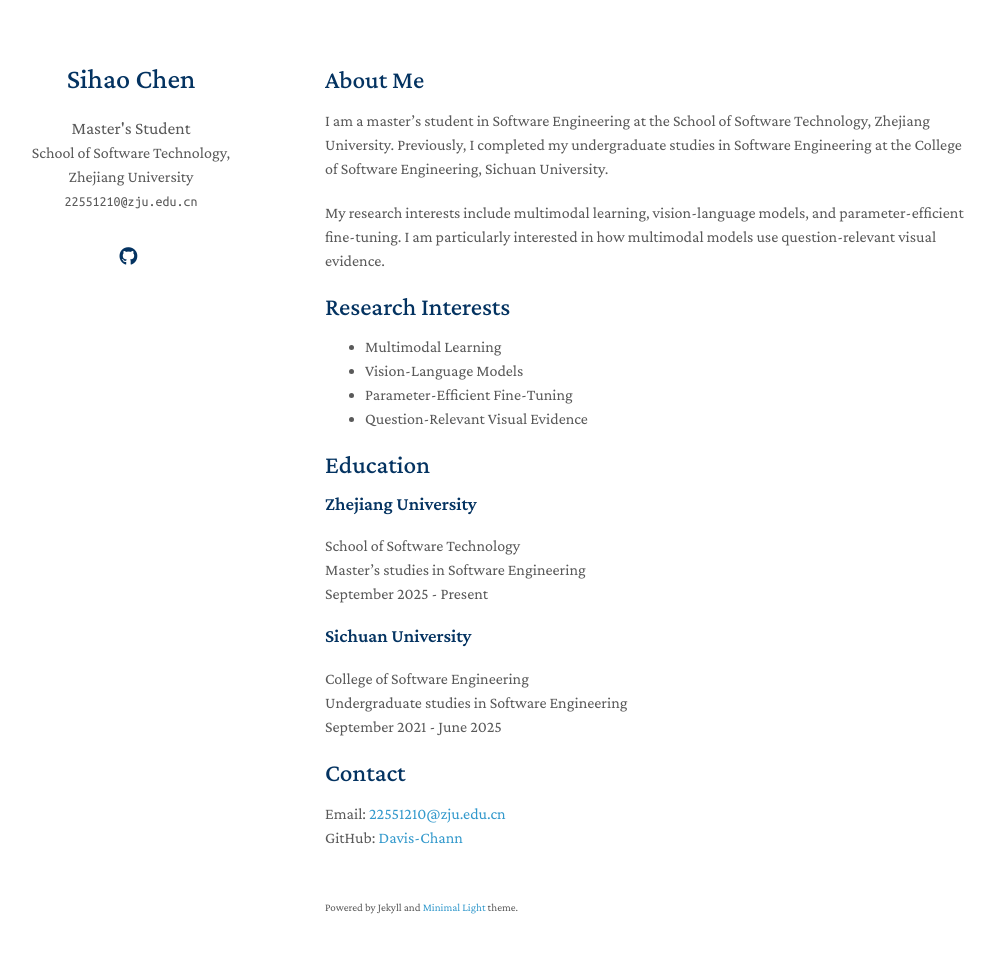
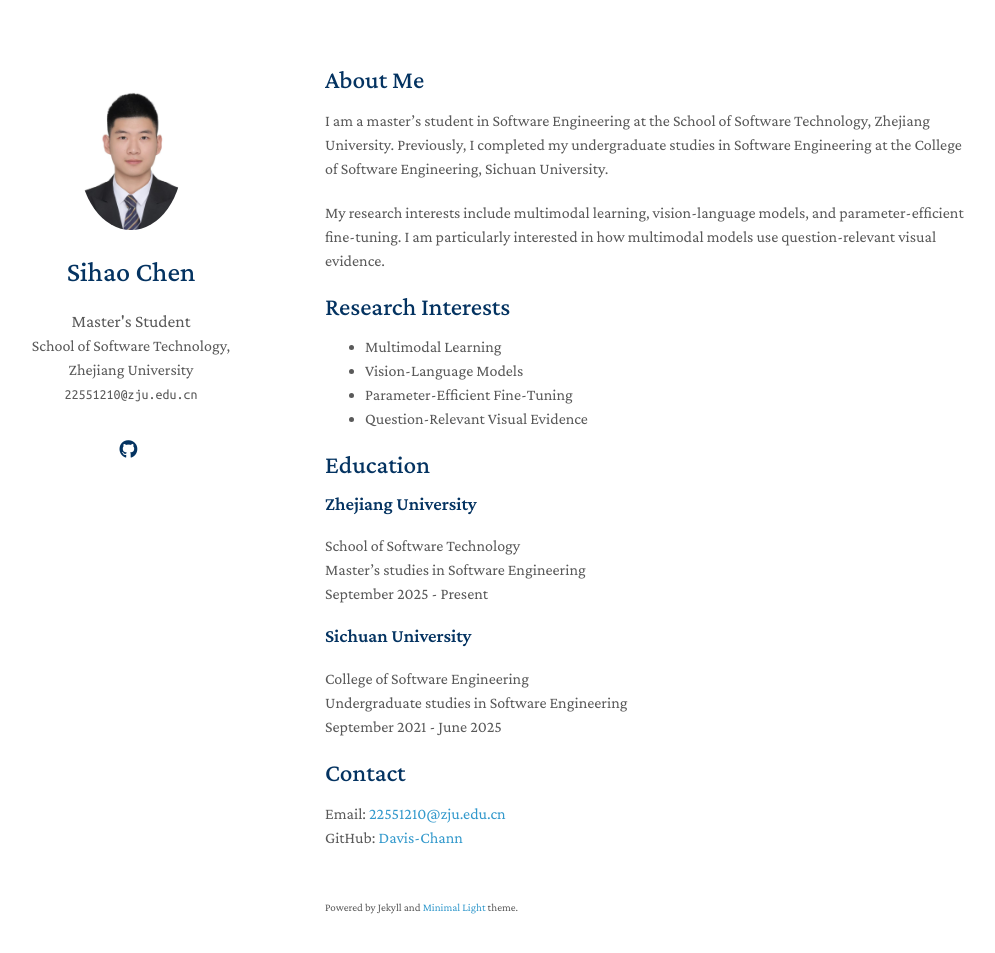
Before and after one commit to Davis-Chann/Davis-Chann.github.io, a Jekyll site: the page built from index.md, in a window 1280 px wide and 988 px high. Shown: the top 953 px of the window, without its empty margins (145-1140 px from the left). Built offline with Jekyll 4.4.1, drawn with Linux system fonts in a browser that asks for light colours; a style sheet for code colours, icons or effects is not loaded; our own code applies the rules of GitHub Pages for plain Markdown files.

Commit message:
Update _config.yml

```diff
--- a/_config.yml
+++ b/_config.yml
@@ -14,7 +14,7 @@ github_link: https://github.com/Davis-Chann
 
 # Images
 # Uncomment the following line after uploading your own photo.
-# avatar: ./assets/img/profile.jpg
+avatar: ./assets/img/profile.jpg
 favicon: ./assets/img/favicon.png
 favicon_dark: ./assets/img/favicon-dark.png
 
```
